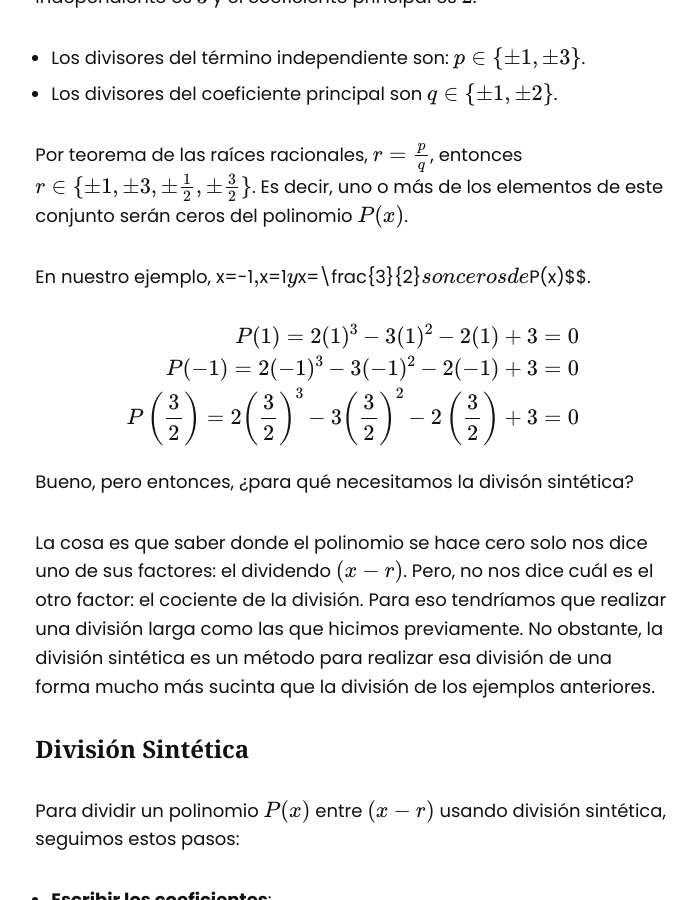
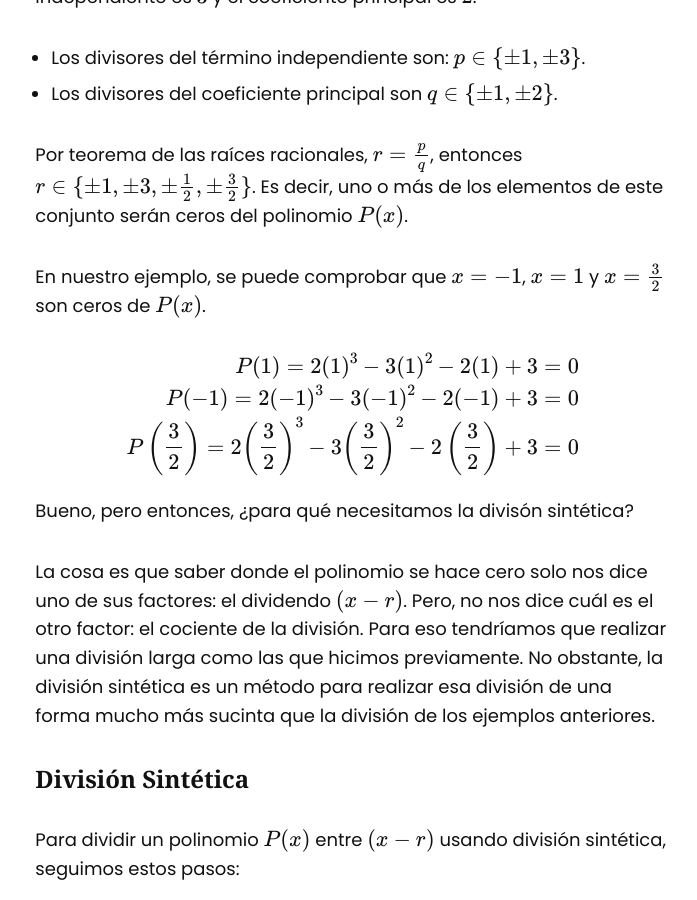
Before and after one commit to asoesem/asoesem.github.io, a Jekyll site: the page built from _posts/2025-03-04-fact-division-sintetica.md, in a window 1280 px wide and 900 px high, scrolled down 4205 px. Shown: the whole window, without its empty margins (454-1151 px from the left). Built offline with Jekyll 4.4.1, drawn with Linux system fonts in a browser that asks for light colours.

Commit message:
Corrige errores en el artículo de división sintética

```diff
--- a/_posts/2025-03-04-fact-division-sintetica.md
+++ b/_posts/2025-03-04-fact-division-sintetica.md
@@ -104,7 +104,7 @@ Se llama término idependiente a $$a_{0}$$ y coeficiente principal $$a_{n}$$. En
 
 Por teorema de las raíces racionales, $$r=\frac{p}{q}$$, entonces $$r \in \{\pm 1, \pm 3, \pm \frac{1}{2}, \pm \frac{3}{2}\}$$. Es decir, uno o más de los elementos de este conjunto serán ceros del polinomio $$P(x)$$.
 
-En nuestro ejemplo, x=-1$$, $$x=1$$ y $$x=\frac{3}{2}$$ son ceros de $$P(x)$$.
+En nuestro ejemplo, se puede comprobar  que $$x=-1$$, $$x=1$$ y $$x=\frac{3}{2}$$ son ceros de $$P(x)$$.
 
 $$
 \begin{aligned}
```
